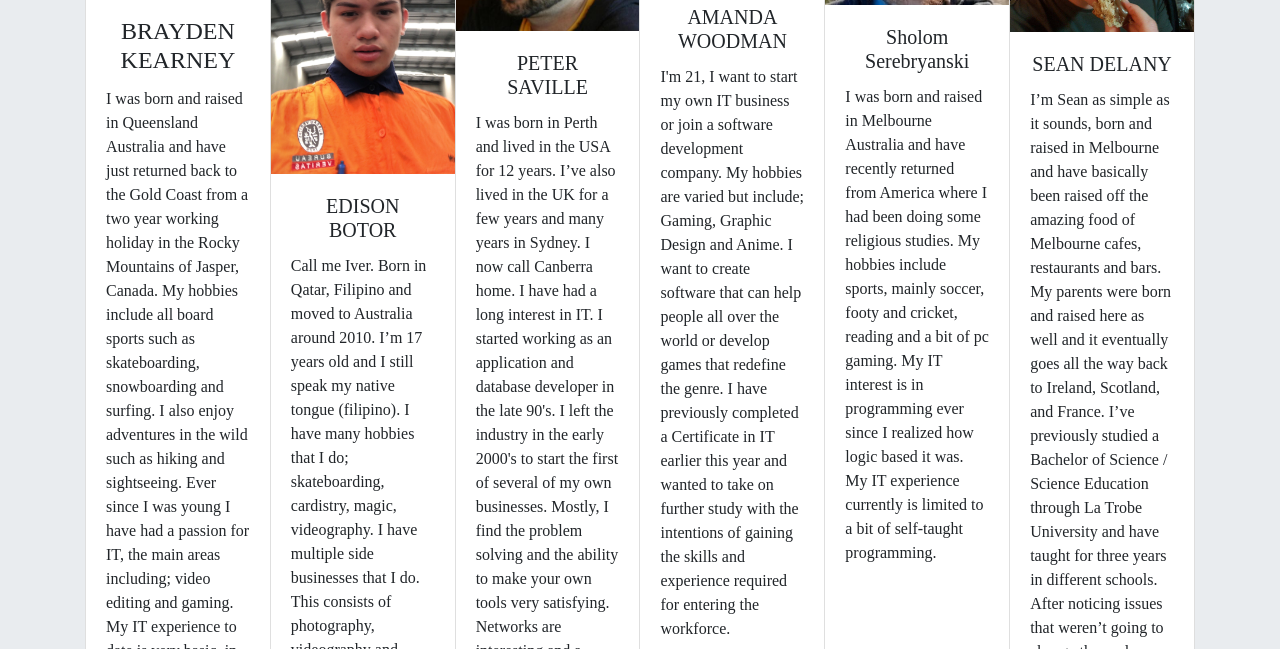
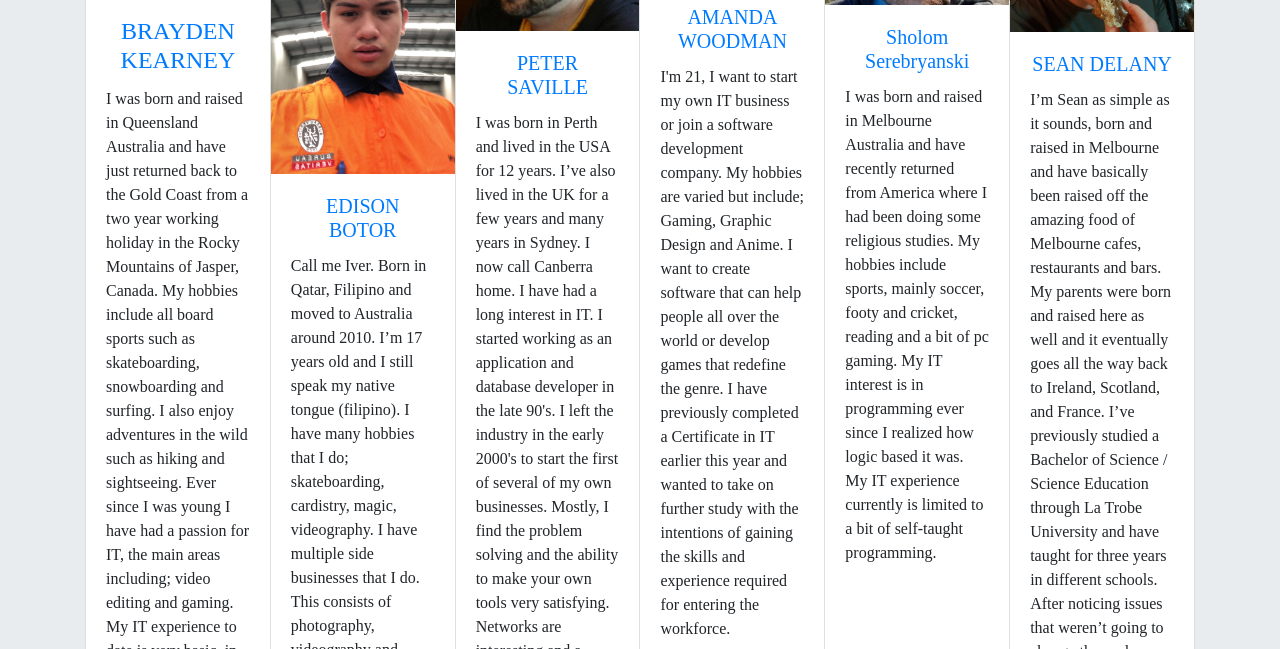
Before and after one commit to braydenkearney/Assessment-2-Team-Project, a plain HTML site: page index.html in a window 1280 px wide. Shown: the part 451-1100 px from the top of the page. Drawn offline with nearby package versions, Linux system fonts and the light colour scheme; a web font is replaced by a local one.

Commit message:
ADD links to individual websites

```diff
--- a/index.html
+++ b/index.html
@@ -59,7 +59,8 @@
         <div class="card">
           <img class="card-img-top" src="pictureOfBray.png" alt="Picture of Brayden">
           <div class="card-body">
-            <h4 class="card-title text-center">BRAYDEN KEARNEY</h4>
+              <h4 class="card-title text-center"><a href="https://braydenkearney.github.io/Assessment1/?fbclid=IwAR1Ei4rnCA_APawojnqHflyIDcoTkc0MkSRe6Leu3LPWtZzy6LdQpFTJNEQ"
+                      target="blank" >BRAYDEN KEARNEY</a></h4>
             <p class="card-text"> I was born and raised in Queensland Australia and have just returned back to the Gold Coast
               from a two year working holiday in the Rocky Mountains of Jasper, Canada.
               My hobbies include all board sports such as skateboarding, snowboarding and surfing.
@@ -74,7 +75,7 @@
         <div class="card">
           <img class="card-img-top" src="iver.jpg" alt="Picture of Edison">
           <div class="card-body">
-            <h5 class="card-title text-center">EDISON BOTOR</h5>
+              <h5 class="card-title text-center"><a href="https://edisoniverbotor.github.io/" target="_blank">EDISON BOTOR</a></h5>
             <p class="card-text">Call me Iver. Born in Qatar, Filipino and moved to Australia around 2010. I’m 17 years
               old and I still speak my native tongue (filipino). I have many hobbies that I do; skateboarding,
               cardistry, magic, videography. I have multiple side businesses that I do. This consists of photography,
@@ -89,7 +90,7 @@
         <div class="card">
           <img class="card-img-top" src="pfs-tmh.jpg" alt="Picture of Peter Saville">
           <div class="card-body">
-            <h5 class="card-title text-center">PETER SAVILLE</h5>
+              <h5 class="card-title text-center"><a href="https://pfs-uni.github.io/" target="_blank">PETER SAVILLE</a></h5>
             <p class="card-text">
                 I was born in Perth and lived in the USA for 12
                 years.  I’ve also lived in the UK for a few years and many years
@@ -106,7 +107,7 @@
         <div class="card">
           <img class="card-img-top" src="amanda.jpg" alt="Picture of Amanda Woodman">
           <div class="card-body">
-            <h5 class="card-title text-center">AMANDA WOODMAN</h5>
+              <h5 class="card-title text-center"><a href="https://amandajanewoodman.github.io/Website-Intro-To-IT/" target="_blank">AMANDA WOODMAN</a></h5>
             <p class="card-text">
               I'm 21, I want to start my own IT business or join a software development company.
               My hobbies are varied but include; Gaming, Graphic Design and Anime. I want to
@@ -119,7 +120,7 @@
                 <div class="card">
           <img class="card-img-top" src="sholom.jpg" alt="Picture of Sholom">
           <div class="card-body">
-            <h5 class="card-title text-center">Sholom Serebryanski</h5>
+              <h5 class="card-title text-center"><a href="https://sholoms.github.io/assignment01/" target="_blank">Sholom Serebryanski</a></h5>
             <p class="card-text">
               I was born and raised in Melbourne Australia and have recently
               returned from America where I had been doing some religious studies. My hobbies
@@ -132,7 +133,7 @@
         <div class="card">
           <img class="card-img-top" src="sean.jpg" alt="Picture of Sean">
           <div class="card-body">
-            <h5 class="card-title text-center">SEAN DELANY</h5>
+              <h5 class="card-title text-center"><a href="https://herschelofmaize54.github.io/introToITWebPage/" target="_blank">SEAN DELANY</a></h5>
             <p class="card-text">I’m Sean as simple as it sounds, born and raised in Melbourne and have basically
               been raised off the amazing food of Melbourne cafes, restaurants and bars. My parents were born and
               raised here as well and it eventually goes all the way back to Ireland, Scotland, and France. I’ve
```
